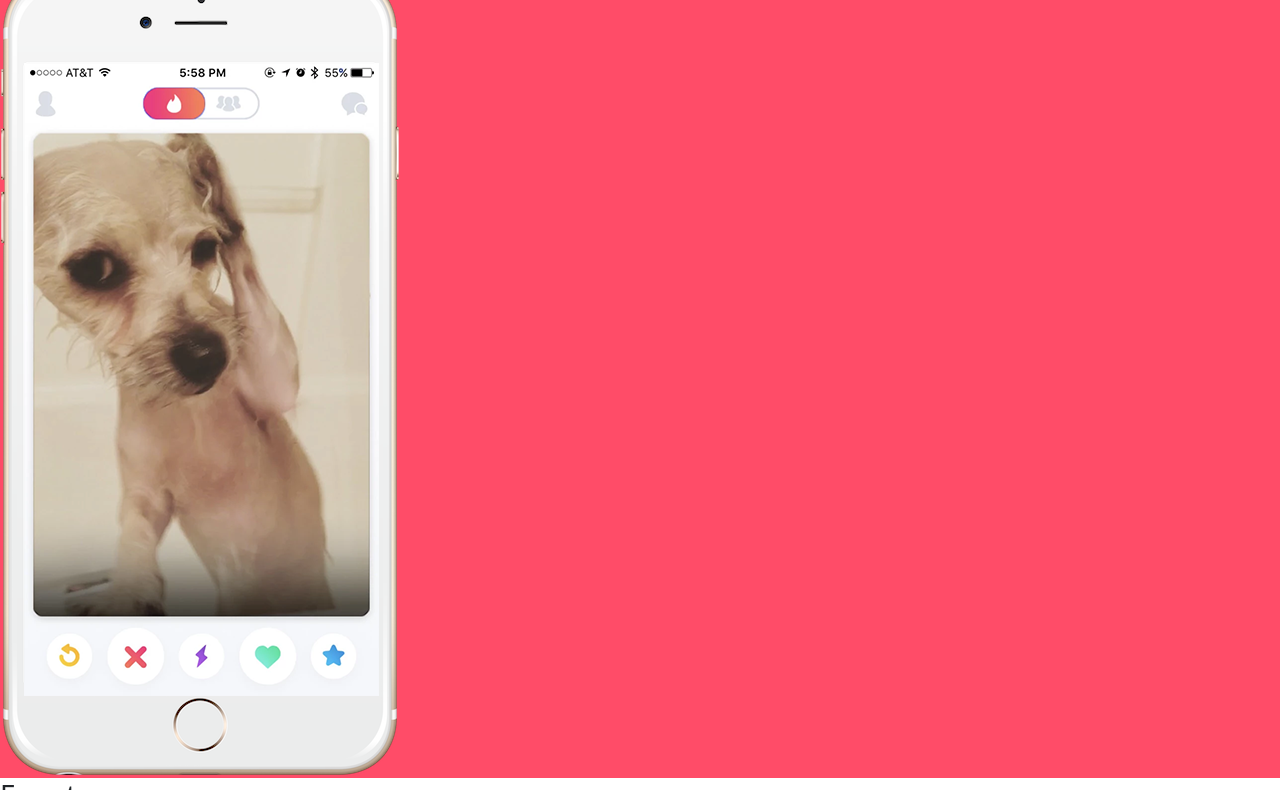
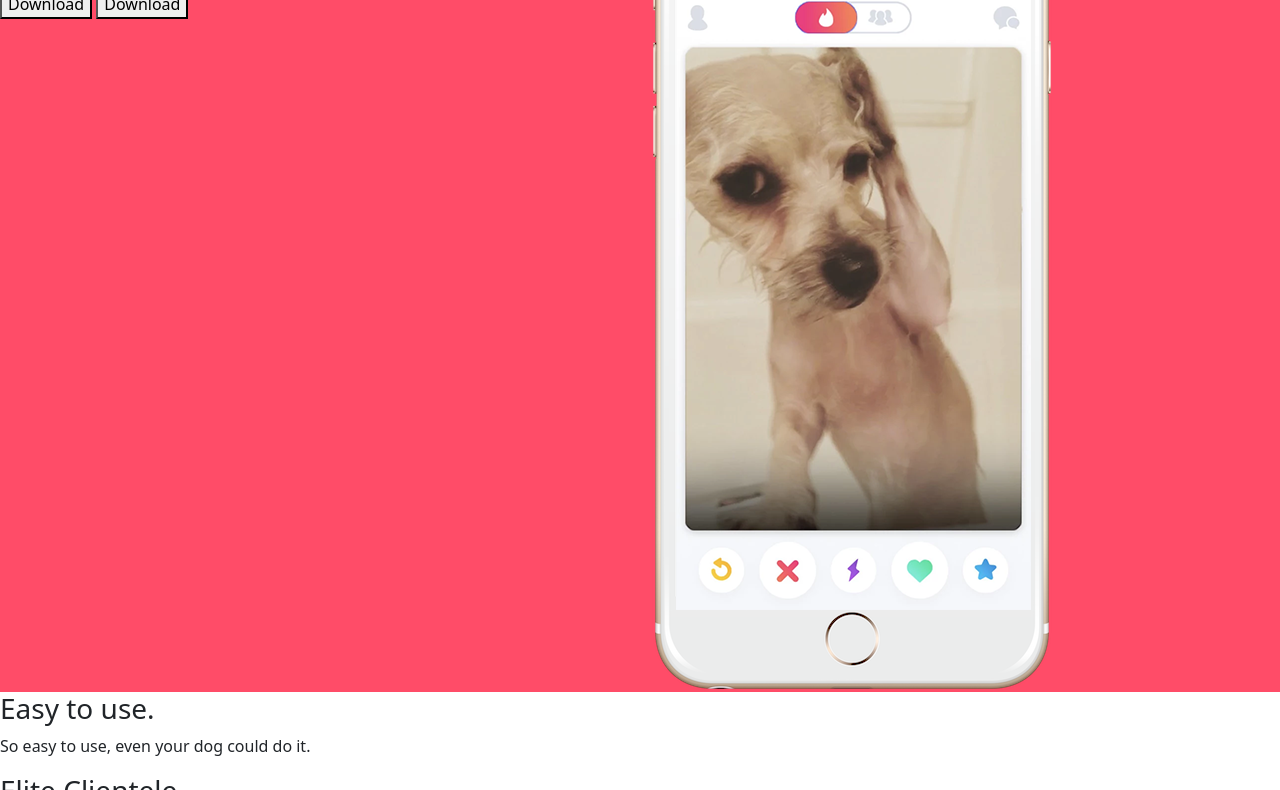
Before and after one commit to juliangtz01/TinDog-Start, a plain HTML site: page index.html in a window 1280 px wide. Shown: the part 171-961 px from the top of the page. Drawn offline with nearby package versions, Linux system fonts and the light colour scheme.

```diff
--- a/index.html
+++ b/index.html
@@ -7,6 +7,9 @@
 	<link rel="stylesheet" href="css/styles.css">
 	<!-- Bootstrap CSS -->
 	<link href="https://cdn.jsdelivr.net/npm/bootstrap@5.0.2/dist/css/bootstrap.min.css" rel="stylesheet" integrity="sha384-EVSTQN3/azprG1Anm3QDgpJLIm9Nao0Yz1ztcQTwFspd3yD65VohhpuuCOmLASjC" crossorigin="anonymous">
+	<link rel="preconnect" href="https://fonts.googleapis.com">
+	<link rel="preconnect" href="https://fonts.gstatic.com" crossorigin>
+	<link href="https://fonts.googleapis.com/css2?family=Merriweather&family=Montserrat:wght@100;400;900&family=Sacramento&family=Ubuntu:wght@300;400;700&display=swap" rel="stylesheet">
 </head>
 
 <body>
@@ -38,15 +41,17 @@
 
 	<!-- Title -->
 
-	<div>
-		<h1>Meet new and interesting dogs nearby.</h1>
-		<button type="button">Download</button>
-		<button type="button">Download</button>
+	<div class="row">
+		<div class="col-lg-6">
+			<h1>Meet new and interesting dogs nearby.</h1>
+			<button type="button">Download</button>
+			<button type="button">Download</button>
+		</div>
+
+		<div class="col-lg-6">
+			<img src="images/iphone6.png" alt="iphone-mockup">
+		</div>
 	</div>
-	<div>
-		<img src="images/iphone6.png" alt="iphone-mockup">
-	</div>
-
 </section>
 
 
```
